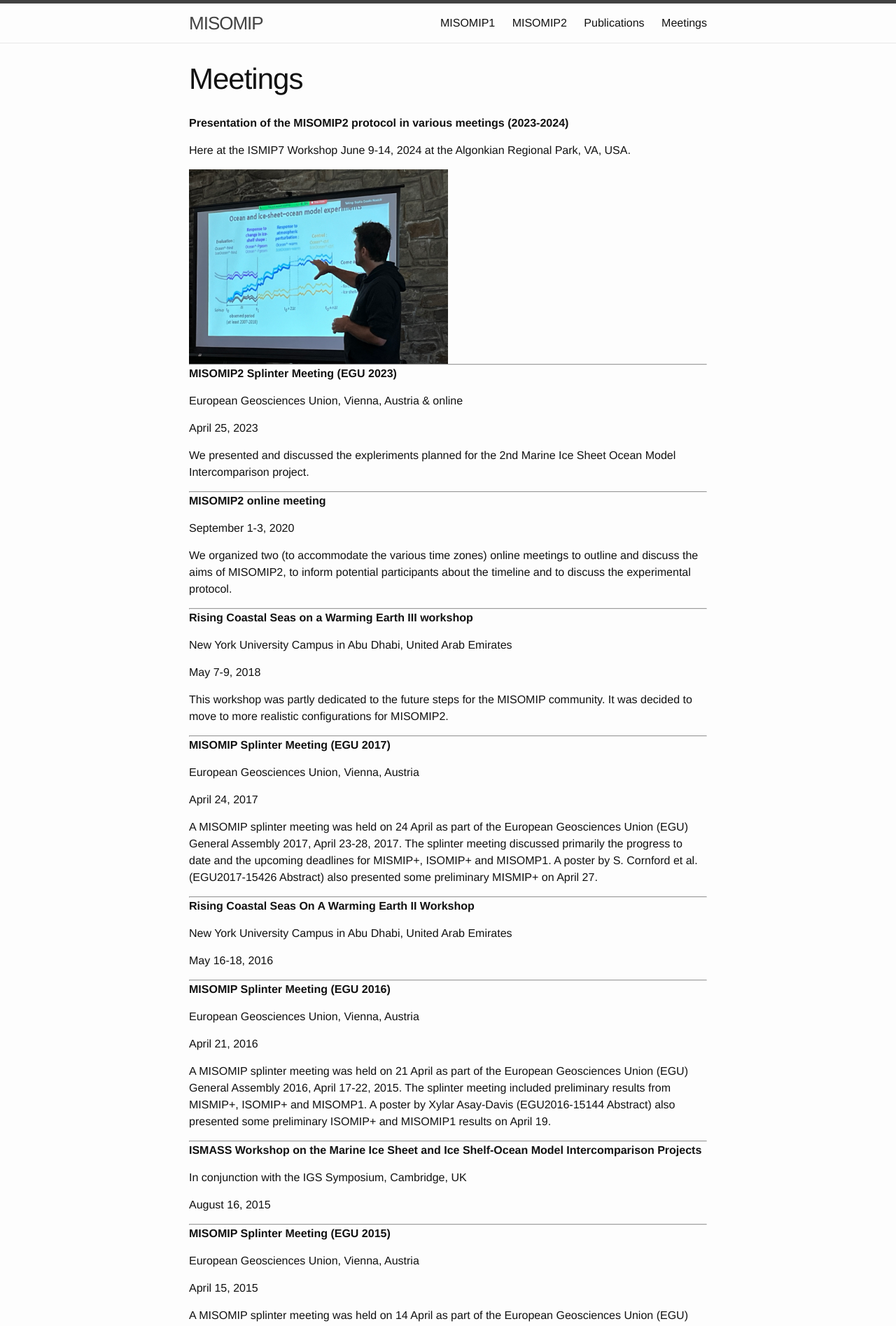
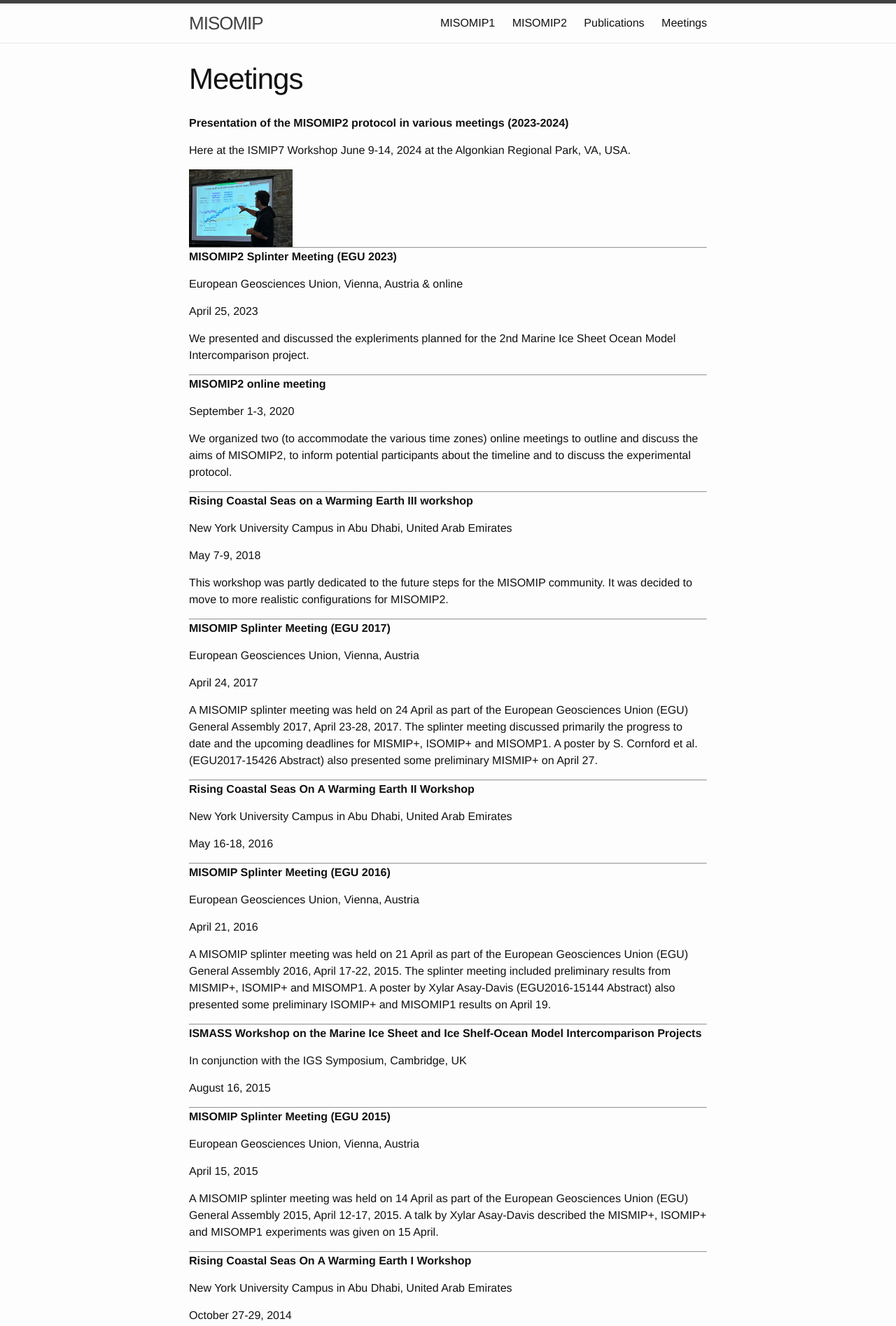
Before and after one commit to misomip/misomip.github.io, a Jekyll site: the page built from meetings.md, in a window 1280 px wide. Shown: the top 1895 px of the page at 70% size. Built offline with Jekyll 4.4.1, drawn with Linux system fonts in a browser that asks for light colours.

Commit message:
some updates

```diff
--- a/meetings.md
+++ b/meetings.md
@@ -9,8 +9,10 @@ permalink: /meetings/
 Here at the ISMIP7 Workshop June 9-14, 2024 at the Algonkian Regional Park, VA, USA.
 
 <div>
-<img src="{{site.url}}img/ISMIP7_workshop.jpg" width="50%" height="50%"/>
+<img src="{{site.url}}img/ISMIP7_workshop.jpg" width="20%" height="20%"/>
+<br>
 </div>
+
 
 ----------
 
```
